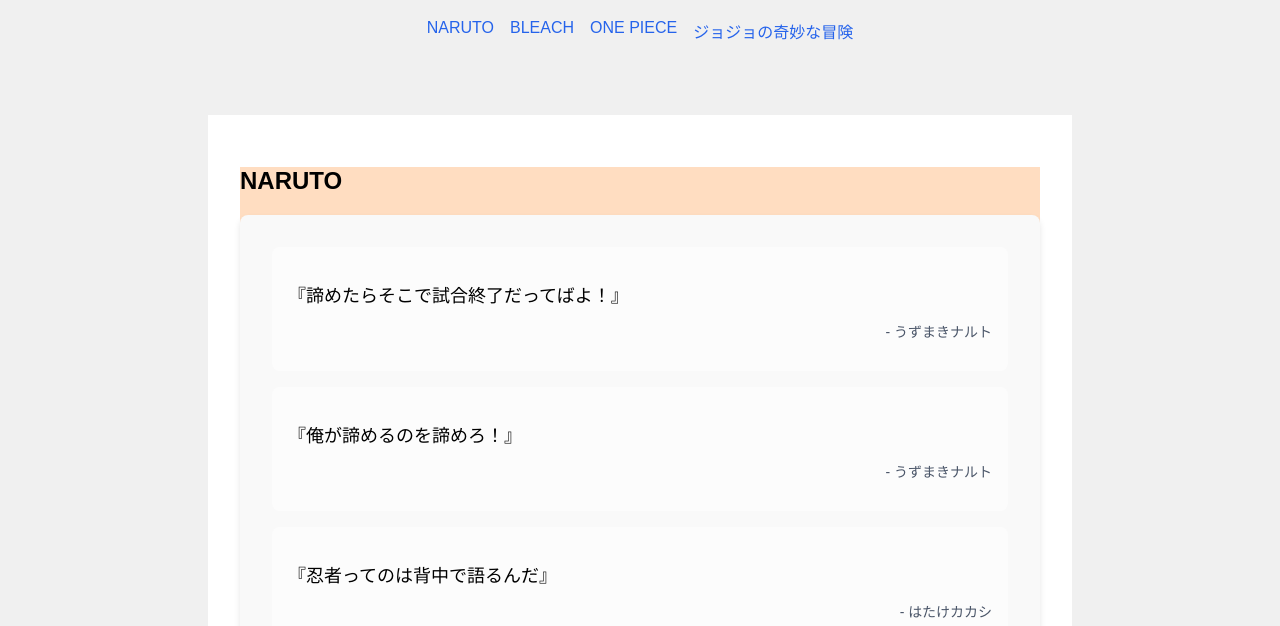
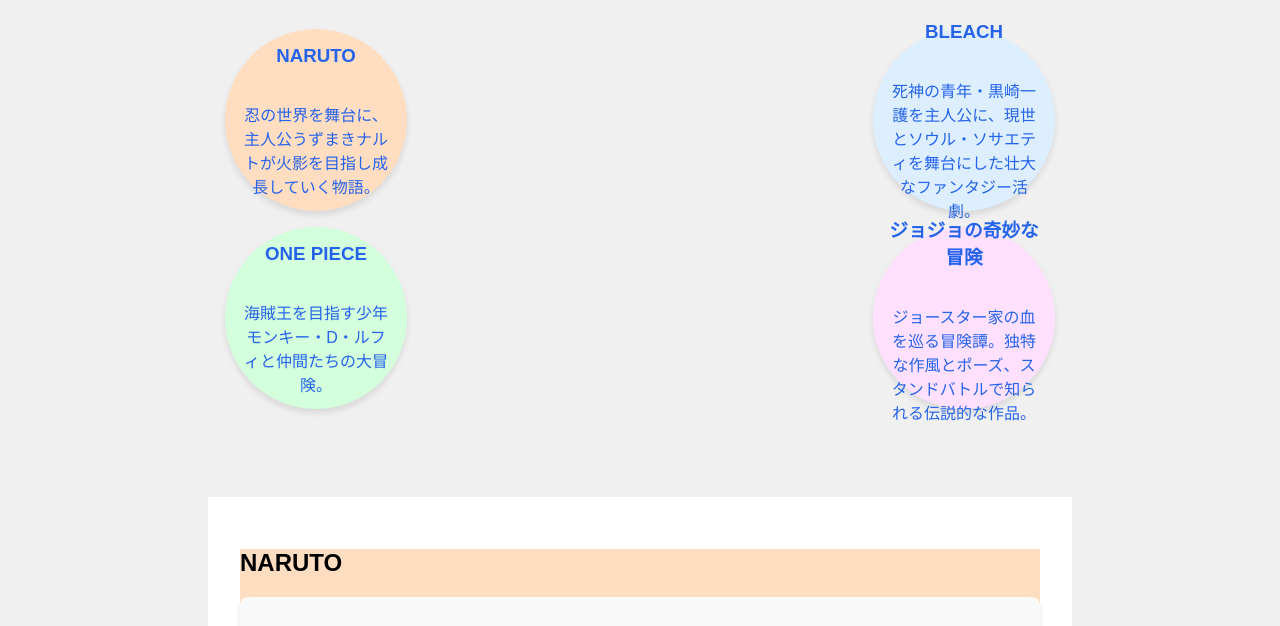
Before and after one commit to venus-cynical/manga_quptes, a plain HTML site: page index.html in a window 1280 px wide. Shown: the part 94-720 px from the top of the page. Drawn offline with Linux system fonts and the light colour scheme.

Commit message:
Update index.html

```diff
--- a/index.html
+++ b/index.html
@@ -12,11 +12,39 @@
         <header>
             <h1>人気漫画名言集</h1>
             <nav>
-                <ul>
-                    <li><a href="#naruto">NARUTO</a></li>
-                    <li><a href="#bleach">BLEACH</a></li>
-                    <li><a href="#onepiece">ONE PIECE</a></li>
-                    <li><a href="#jojo">ジョジョの奇妙な冒険</a></li>
+                <ul class="toc-grid">
+                    <li class="toc-item" id="naruto-toc">
+                        <a href="#naruto">
+                            <div class="toc-circle">
+                                <h3>NARUTO</h3>
+                                <p>忍の世界を舞台に、主人公うずまきナルトが火影を目指し成長していく物語。</p>
+                            </div>
+                        </a>
+                    </li>
+                    <li class="toc-item" id="bleach-toc">
+                        <a href="#bleach">
+                            <div class="toc-circle">
+                                <h3>BLEACH</h3>
+                                <p>死神の青年・黒崎一護を主人公に、現世とソウル・ソサエティを舞台にした壮大なファンタジー活劇。</p>
+                            </div>
+                        </a>
+                    </li>
+                    <li class="toc-item" id="onepiece-toc">
+                        <a href="#onepiece">
+                            <div class="toc-circle">
+                                <h3>ONE PIECE</h3>
+                                <p>海賊王を目指す少年モンキー・D・ルフィと仲間たちの大冒険。</p>
+                            </div>
+                        </a>
+                    </li>
+                    <li class="toc-item" id="jojo-toc">
+                        <a href="#jojo">
+                            <div class="toc-circle">
+                                <h3>ジョジョの奇妙な冒険</h3>
+                                <p>ジョースター家の血を巡る冒険譚。独特な作風とポーズ、スタンドバトルで知られる伝説的な作品。</p>
+                            </div>
+                        </a>
+                    </li>
                 </ul>
             </nav>
         </header>
```
